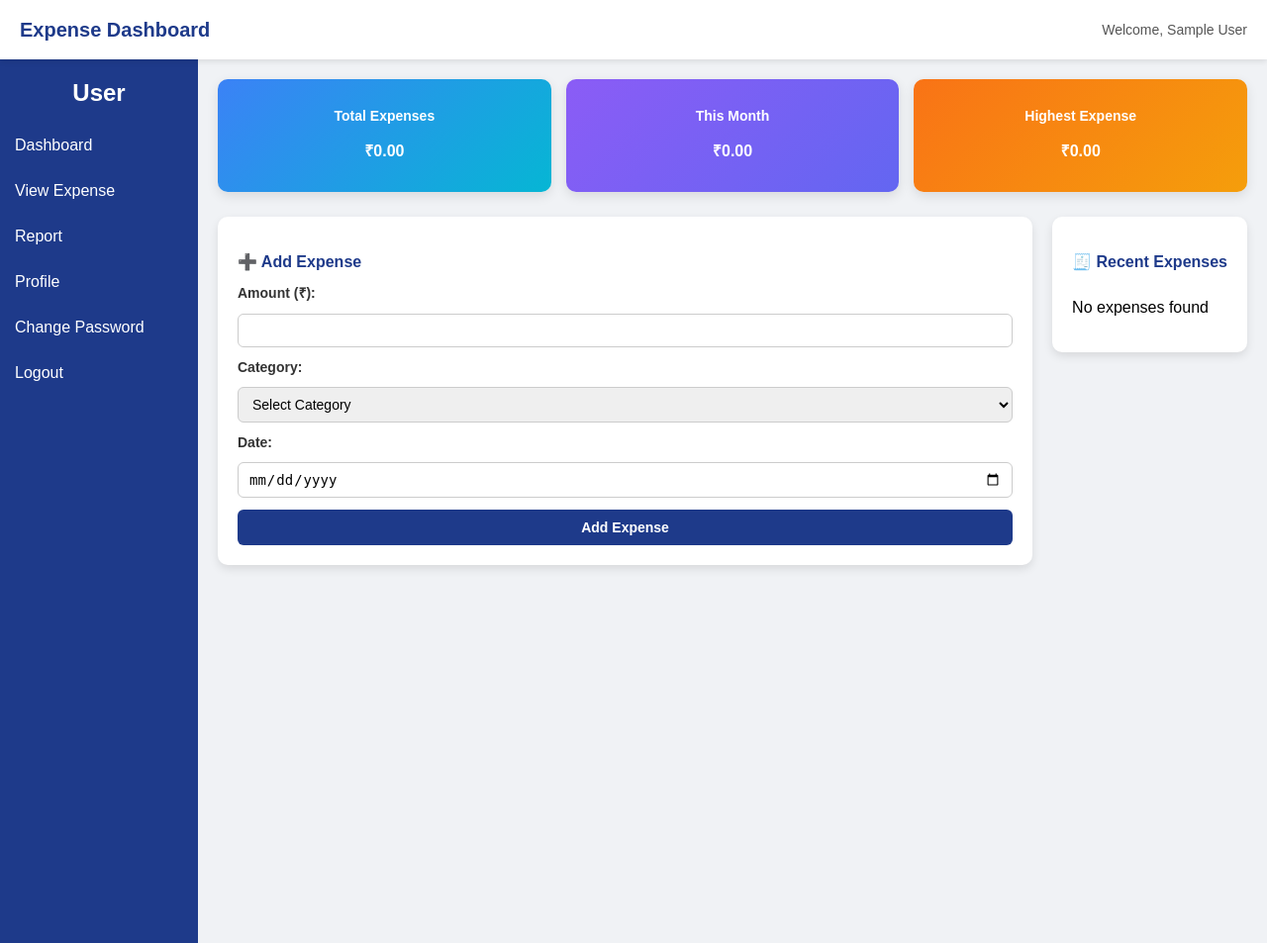
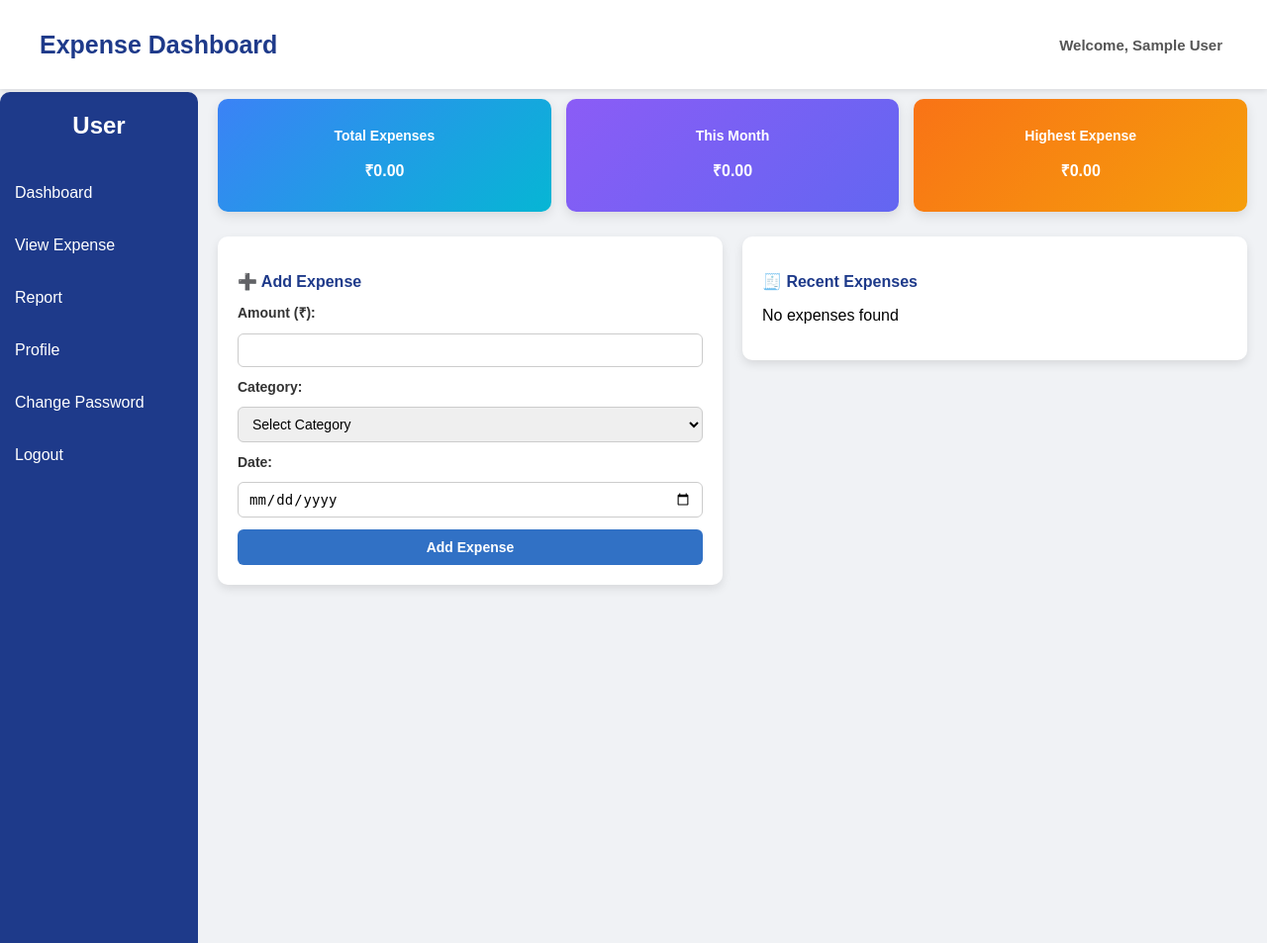
Before and after one commit to Rajvikaur5703/DailyExpensesTracker, a PHP site: page /users/dashboard.php in a window 1280 px wide. Shown: the whole page at 99% size. Run offline with PHP 8.4, Linux system fonts and the light colour scheme; the visitor is signed in with stand-in values (Sample User, id 1); data comes from the database, SQL or seed files in the repository.

Commit message:
Update dashboard.css

```diff
--- a/expense-tracker/style/dashboard.css
+++ b/expense-tracker/style/dashboard.css
@@ -10,7 +10,7 @@ body {
 header.header {
     position: fixed;
     top: 0; left: 0; right: 0;
-    height: 60px;
+    height: 90px;
     background: #ffffff;
     display: flex;
     justify-content: space-between;
@@ -20,21 +20,25 @@ header.header {
     z-index: 100;
 }
 
-header h1 { color: #1e3a8a; font-size: 20px; }
-header div { color: #555; font-size: 14px; }
+header h1 { padding-left: 20px; color: #1e3a8a; font-size: 25px; }
+header div { color: #555; font-size: 15px; font-weight: bold; padding-right: 25px;}
 
 /* ===== SIDEBAR ===== */
-.sidebar {
+.sidebar
+{
+    top: 93px;
     width: 200px;
+    border-radius: 10px;
+    /* background: linear-gradient(180deg, #0ea5e9, #0284c7); */
     background: #1e3a8a;
-    padding-top: 60px;
+    /* padding-top: 100px; */
     height: 100vh;
     position: fixed;
 }
 
-.sidebar h2 { text-align: center; margin-bottom: 20px; color: #fff; }
+.sidebar h2 { text-align: center; margin-bottom: 35px; color: #fff; }
 .sidebar ul { list-style: none; padding: 0; margin: 0; }
-.sidebar ul li { margin: 8px 0; }
+.sidebar ul li { margin: 15px 0; }
 .sidebar ul li a {
     display: block; padding: 10px 15px;
     text-decoration: none; color: #fff; border-radius: 6px;
@@ -45,7 +49,7 @@ header div { color: #555; font-size: 14px; }
 /* ===== DASHBOARD CONTAINER ===== */
 .dashboard-container {
     margin-left: 200px;
-    padding: 80px 20px 20px 20px;
+    padding: 100px 20px 20px 20px;
     width: calc(100% - 200px);
 }
 
@@ -92,28 +96,23 @@ header div { color: #555; font-size: 14px; }
     gap: 20px;
     flex-wrap: wrap;
 }
+
+/* Recent Expenses */
+.recent-expenses {
+    flex: 1;
+}
+
 .recent-expenses .card {
     background: #fff;
     border-radius: 10px;
     padding: 20px;
     box-shadow: 0 4px 10px rgba(0,0,0,0.1);
-    max-height: 310px;
-    display: flex;
-    flex-direction: column;
 }
 
 .recent-expenses h3 {
     margin-bottom: 12px;
     font-size: 16px;
     color: #1e3a8a;
-    flex-shrink: 0; /* Prevent shrinking */
-}
-
-/* Scroll only inside the table */
-.recent-expenses .table-container {
-    flex: 1;
-    overflow-y: auto;
-    overflow-x: hidden;
 }
 
 /* Table Styling */
@@ -125,7 +124,7 @@ header div { color: #555; font-size: 14px; }
 
 .recent-expenses table th,
 .recent-expenses table td {
-    padding: 10px;
+    padding: 15px;
     text-align: left;
     border-bottom: 1px solid #ddd;
 }
@@ -134,14 +133,12 @@ header div { color: #555; font-size: 14px; }
     background: #f0f2f5;
     color: #333;
     font-weight: bold;
-    position: sticky;
-    top: 0;      /* keep header fixed */
-    z-index: 2;
 }
 
 .recent-expenses table tr:hover {
     background: #f9fafb;
 }
+
 /* Add Expense */
 .add-expense {
     flex: 1;
@@ -192,7 +189,7 @@ header div { color: #555; font-size: 14px; }
 
 .add-expense-form button {
     padding: 10px;
-    background: #1e3a8a;
+    background: #3171c5;
     color: white;
     border: none;
     border-radius: 6px;
```
